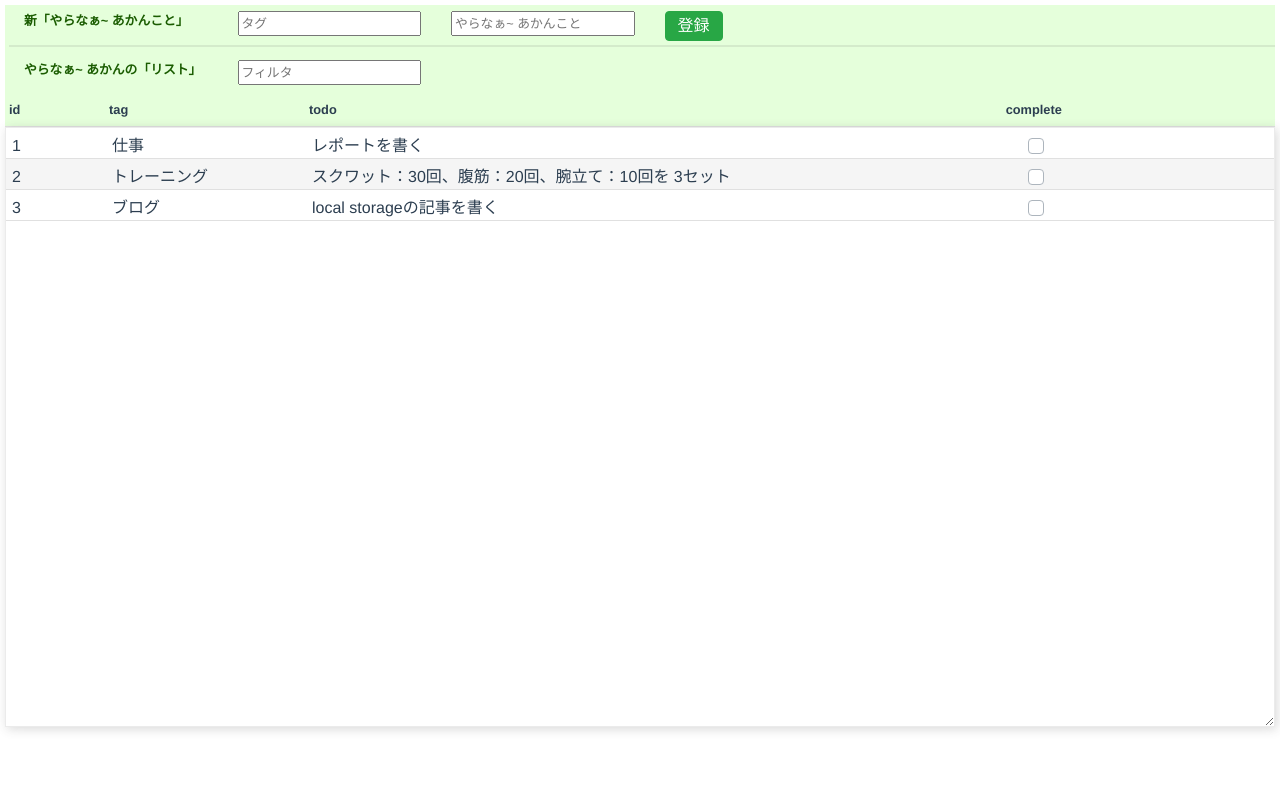
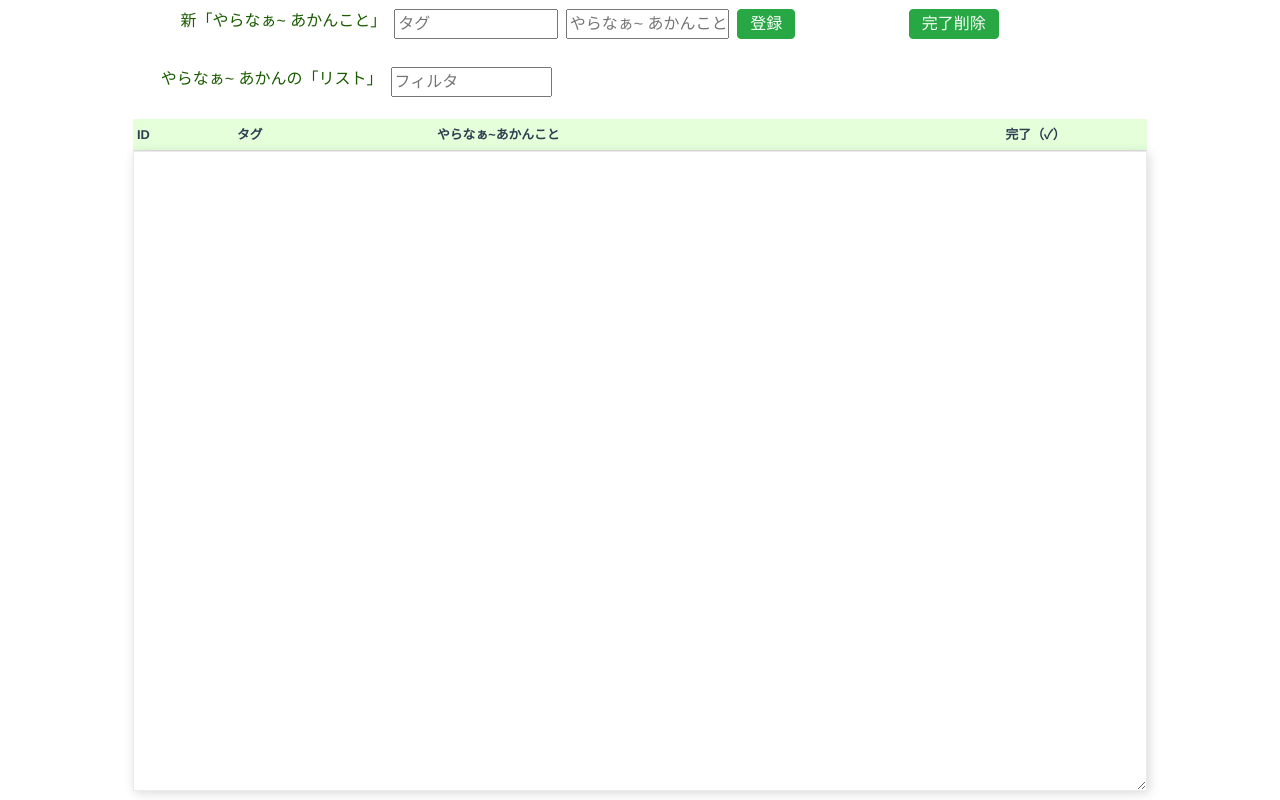
Before and after one commit to Shikataramuno/vue-ts-localStorageDB, a Vue app: page / in a window 1280 px wide. Built offline with nearby package versions, Linux system fonts and the light colour scheme.

Commit message:
追加、変更（完了）、削除（完了分）のUIと処理を追加

```diff
--- a/src/components/TodoList.vue
+++ b/src/components/TodoList.vue
@@ -1,9 +1,8 @@
 <template>
   <div class="container-fluid">
     <!-- #### PC用 #### -->
-    <div class="pc table-row header">
     <b-row class="edit-box">
-        <b-col cols="2">
+      <b-col cols="3">
         <label class="title" >新「やらなぁ~ あかんこと」 </label>
       </b-col>
       <b-col cols="2">
@@ -19,12 +18,14 @@
       <b-col cols="2">
         <b-button class="control-button add" variant="success" @click="addTodo">登録</b-button>
       </b-col>
-        <b-col cols="4">
+      <b-col cols="2">
+        <b-button class="control-button add" variant="success" @click="delComplete">完了削除</b-button>
+      </b-col>
+      <b-col cols="1">
       </b-col>
     </b-row>
-      <div class="sepalator"></div>
     <b-row class='query-box'>
-        <b-col cols="2">
+      <b-col cols="3">
         <label class="title" >やらなぁ~ あかんの「リスト」 </label>
       </b-col>
       <b-col cols="2">
@@ -32,12 +33,16 @@
           <input type="text" class="filter" v-model="searchQuery" placeholder="フィルタ">
         </form>
       </b-col>
-        <b-col cols="8">
+      <b-col cols="7">
       </b-col>
     </b-row>
+    <div class="pc table-row header">
       <div class="wrapper attributes header">
         <div v-for="(val, idx) in columns" v-bind:key=idx @click="sortBy(val)" :class="[{ active: sortKey === val }, val, 'header']">
-          {{ val }}
+          <span v-if="val==='id'">ID</span>
+          <span v-else-if="val==='tag'">タグ</span>
+          <span v-else-if="val==='todo'">やらなぁ~あかんこと</span>
+          <span v-else>完了（✓）</span>
           <span class="arrow" :class="sortOrders[val] > 0 ? 'asc' : 'dsc'"></span>
         </div>
       </div>
@@ -67,6 +72,7 @@
       </b-container>
     </div>
 
+    <!-- #### PC・スマホ　共通 #### -->
     <div class="data-field">
       <div v-for="(entry,idx) in Todos" v-bind:key=idx>
         <div class="table-row data" v-bind:style="[selectedId===entry.id ? styleForSelectedRow : idx%2 === 0 ? styleForNonSelectedEvenRow : styleForNonSelectedOddRow]" @click="edit(entry.id)">
@@ -96,11 +102,9 @@ import SortOrders from '../models/SortOrders';
 @Component
 export default class TodoList extends Vue {
   name: string = 'TodoList';
-  userName: string = 'admin';
   searchQuery: string = '';
   sortKey: string = 'キー';
   todos: Todo[] = [];
-  max: number = 100;
   columns: string[] = ['id', 'tag', 'todo', 'complete'];
   sortOrders: SortOrders = new SortOrders();
   selectedId: number = -1;
@@ -129,14 +133,13 @@ export default class TodoList extends Vue {
   }
 
   created(): void {
-    console.log('created');
-    this.todos = Todos.getInstance().getTodos();
+    this.readTodos();
     console.log(this.todos);
   }
-  mounted(): void {
-    console.log('mounted');
+
+  readTodos(): void {
+    this.todos = Todos.getInstance().getTodos();
   }
-
   sortBy(key: string): void {
     this.sortKey = key;
     this.sortOrders.selectKey(this.sortKey);
@@ -145,13 +148,21 @@ export default class TodoList extends Vue {
     this.selectedId = id;
   }
   addTodo(): void {
-    console.log('addTag tag: ' + this.tag + ', todo : ' + this.todo);
+    Todos.getInstance().addTodo( new Todo(0, this.tag, this.todo, false));
+    this.readTodos();
   }
-
+  delComplete(): void {
+    this.todos.forEach((todo: Todo) => {
+      if (todo.isComplete()) {
+        Todos.getInstance().delete(todo);
+      }
+    });
+    this.readTodos();
+  }
   completed(todo: Todo): void {
     this.$nextTick(() => {
-      console.log('adminChanged');
-      console.log(todo);
+      Todos.getInstance().update(todo);
+      this.readTodos();
     });
   }
 }
@@ -160,8 +171,9 @@ export default class TodoList extends Vue {
 <!-- Add "scoped" attribute to limit CSS to this component only -->
 <style scoped>
 .container-fluid{
+  width: 80%;
+  height: 100%;
   padding: 5px;
-  width: 100%;
 }
 .pc {
   font-size: 80%;
@@ -194,9 +206,12 @@ export default class TodoList extends Vue {
   line-height: 1em;
   margin-bottom: 4px;
 }
+.col-2, .col-3 {
+  padding: 4px;
+}
 .title {
-  float: left;
-  text-align: left;
+  float: right;
+  text-align: right;
   color:  rgb(26, 92, 0);
 }
 .filter, .edit-tag, .edit-todo {
@@ -204,7 +219,7 @@ export default class TodoList extends Vue {
   margin-bottom: auto;
 }
 .query-box {
-  margin-top: 1em;
+  margin: 1em 0em;
 }
 .wrapper {
   display: flex;
@@ -217,12 +232,11 @@ export default class TodoList extends Vue {
   -webkit-flex-grow: 0;
 }
 .wrapper.attributes.header {
-  height: 20px;
-  margin-top: 1em;
+  line-height: 1.5em;
 }
 
 .data-field {
-  height: 600px;
+  height: 80vh;
   resize: vertical;
   overflow-y: auto;
   min-height: 100px;
--- a/src/models/Todo.ts
+++ b/src/models/Todo.ts
@@ -20,6 +20,9 @@ export default class Todo {
      this.tag.indexOf(str) > -1;
   }
 
+  isComplete(): boolean {
+    return this.complete;
+  }
   getValue(key: string): string {
     /*
     let str: string = '';
--- a/src/models/Todos.ts
+++ b/src/models/Todos.ts
@@ -1,5 +1,7 @@
 import Todo from './Todo';
 
+const ToDosKeyWord: string = 'Todos';
+const IdKeyWord: string = 'id';
 export default class Todos {
 
   static getInstance(): Todos {
@@ -13,39 +15,50 @@ export default class Todos {
 
   private static instance: Todos;
   private todos: Todo[] = [];
+  private id: number = 1;
 
   constructor() {
     console.log('Todos class constructor');
-    /*
-     * ここに　LocalStorageからの読み込みを実装する。
-     */
-    // localStorage.setItem('user', JSON.stringify(user))
-    // localStorage.setItem('userInfo', JSON.stringify(res.data))
-    if ('Todos' in localStorage) {
-      const objs: Todo[] = JSON.parse(localStorage.getItem('Todos') as string) as Todo[];
+    if (IdKeyWord in localStorage) {
+      this.id = JSON.parse(localStorage.getItem(IdKeyWord) as string) as number;
+    } else {
+      localStorage.setItem(IdKeyWord, JSON.stringify(this.id));
+    }
+    if (ToDosKeyWord in localStorage) {
+      const objs: Todo[] = JSON.parse(localStorage.getItem(ToDosKeyWord) as string) as Todo[];
       objs.forEach((obj: Todo) => {
         const todo: Todo = new Todo(obj.id, obj.tag, obj.todo, obj.complete);
         this.todos.push(todo);
       });
     } else {
-      this.todos = [
-        new Todo(1, '仕事', 'レポートを書く', false),
-        new Todo(2, 'トレーニング', 'スクワット：30回、腹筋：20回、腕立て：10回を 3セット', false),
-        new Todo(3, 'ブログ', 'local storageの記事を書く', false),
-      ];
-      localStorage.setItem('Todos', JSON.stringify(this.todos));
+      localStorage.setItem(ToDosKeyWord, JSON.stringify(this.todos));
     }
-    console.log(this.todos);
   }
 
   getTodos(): Todo[] {
     return this.todos.slice();
   }
 
+  update(todo: Todo): void {
+    const index: number = this.todos.findIndex((td: Todo) => {
+      return td.id === todo.id;
+    });
+    this.todos[index] = todo;
+    localStorage.setItem(ToDosKeyWord, JSON.stringify(this.todos));
+  }
+
   addTodo(todo: Todo): void {
+    todo.id = this.id;
     this.todos.push(todo);
-    /*
-     * ここに LocalStorage への追加を実装する
-     */
+    localStorage.setItem(ToDosKeyWord, JSON.stringify(this.todos));
+    this.id++;
+    localStorage.setItem(IdKeyWord, JSON.stringify(this.id));
+  }
+
+  delete(target: Todo): void {
+    this.todos = this.todos.filter((todo: Todo) => {
+      return todo.id !== target.id;
+    });
+    localStorage.setItem(ToDosKeyWord, JSON.stringify(this.todos));
   }
 }
```
Lines whose indentation alone changed are shown as unchanged.
